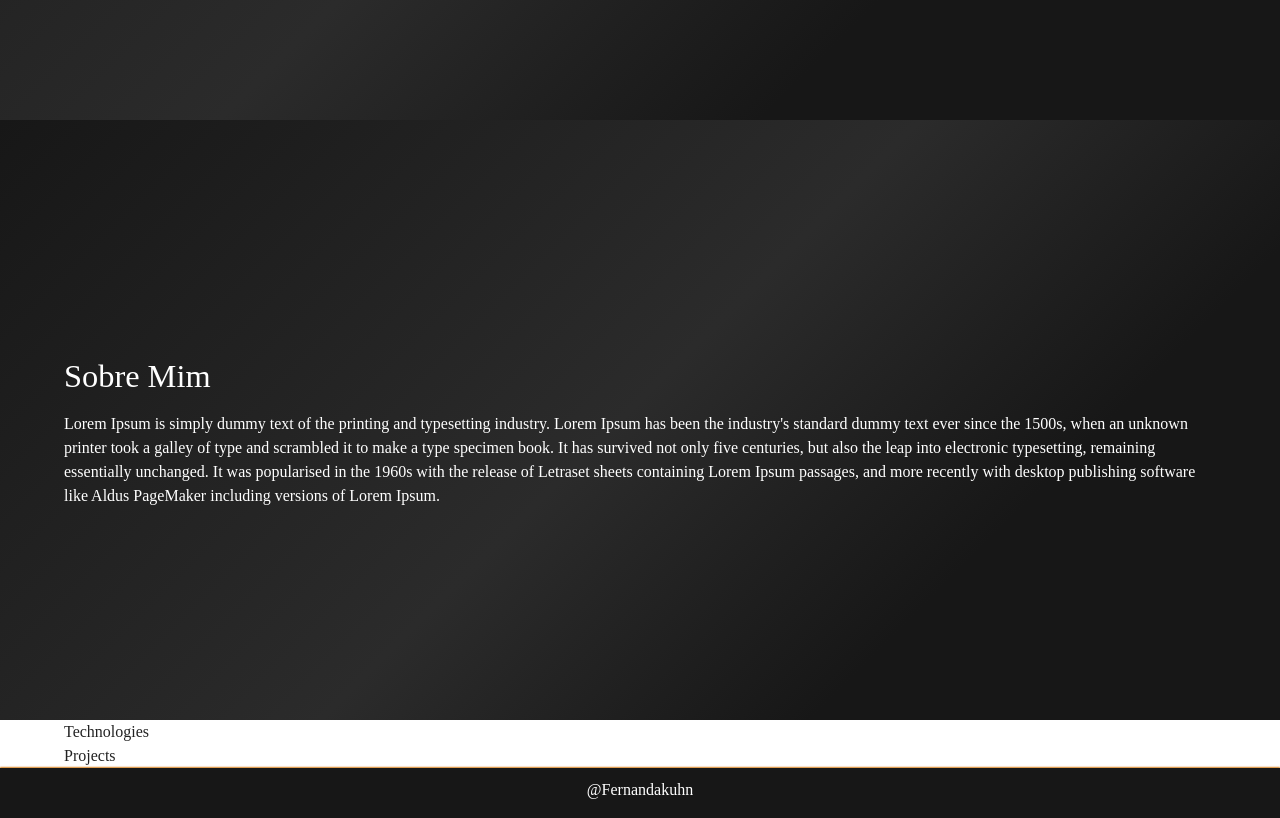
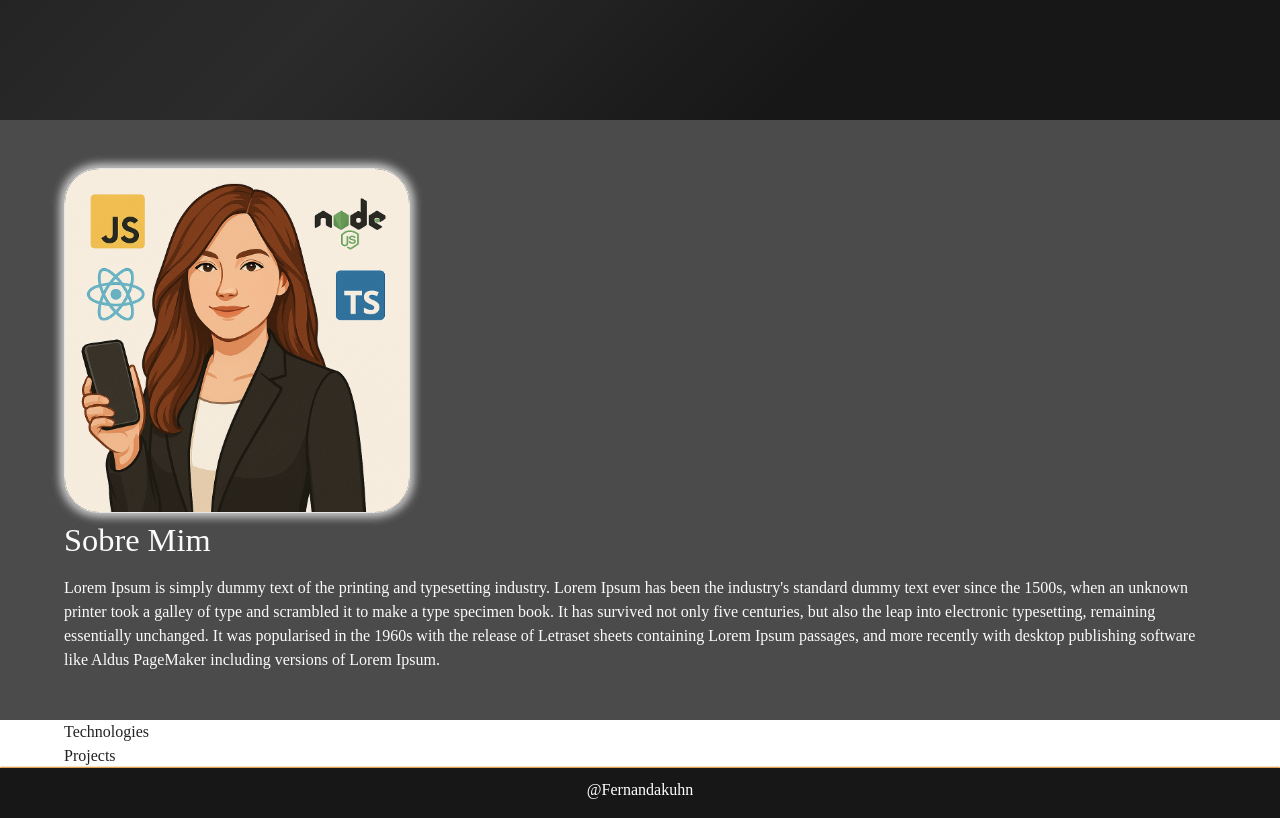
Before and after one commit to FernandaKuhn/Portfolio, a React (Vite) app: page / in a window 1280 px wide. Shown: the part 680-1498 px from the top of the page. Built offline with nearby package versions, Linux system fonts and the light colour scheme.

Commit message:
fix/avatar

```diff
--- a/src/components/styledbutton/StyledButton.tsx
+++ b/src/components/styledbutton/StyledButton.tsx
@@ -25,6 +25,7 @@ const StyledButton: React.FC<StyledButtonProps> = ({ children, onClick }) => {
   &:hover {
   background-color: #d17104;
   }
+  cursor: pointer;
 `;
 
 
--- a/src/pages/Home/sections/aboutme/AboutMe.tsx
+++ b/src/pages/Home/sections/aboutme/AboutMe.tsx
@@ -1,22 +1,31 @@
 import { Container, Typography } from "@mui/material";
 import { styled } from "@mui/system";
+import Avatar from "../../../../assets/images/avatarFront.png";
 
 const StyledAboutMe = styled("div")`
-  background-image: linear-gradient(-45deg, #171717 0%, #171717 25%, #2b2b2b 51%, #171717 100%);
+  background-color: #3d3d3dec;
   height: 75vh;
   display: flex;
   align-items: center;
+  color: #fbfbfb;
+`;
+const StyledImg = styled("img")`
+  width: 30%;
+  border-radius: 10%;
+  border: 1px solid #e6e6e6;
+  box-shadow: 0 0 12px #c5c5c5, 0 0 12px #c5c5c5, 0 0 12px #c5c5c5;
+  margin: 0 auto;
 `;
 
 const AboutMe = () => {
     return (
         <StyledAboutMe>
             <Container>
-                <img />
+                <StyledImg src={Avatar} alt="Avatar" />
                 <header>
-                    <Typography variant="h4" color="white">Sobre Mim</Typography>
+                    <Typography variant="h4">Sobre Mim</Typography>
                 </header>
-                <Typography color="white" mt={2}>
+                <Typography mt={2}>
                     Lorem Ipsum is simply dummy text of the printing and typesetting industry. Lorem Ipsum has been the industry's standard dummy text ever since the 1500s, when an unknown printer took a galley of type and scrambled it to make a type specimen book. It has survived not only five centuries, but also the leap into electronic typesetting, remaining essentially unchanged. It was popularised in the 1960s with the release of Letraset sheets containing Lorem Ipsum passages, and more recently with desktop publishing software like Aldus PageMaker including versions of Lorem Ipsum.
                 </Typography>
             </Container>
```
Also changed, not shown: src/assets/images/avatar.jpeg (added), src/assets/images/avatarFront.png (added).
